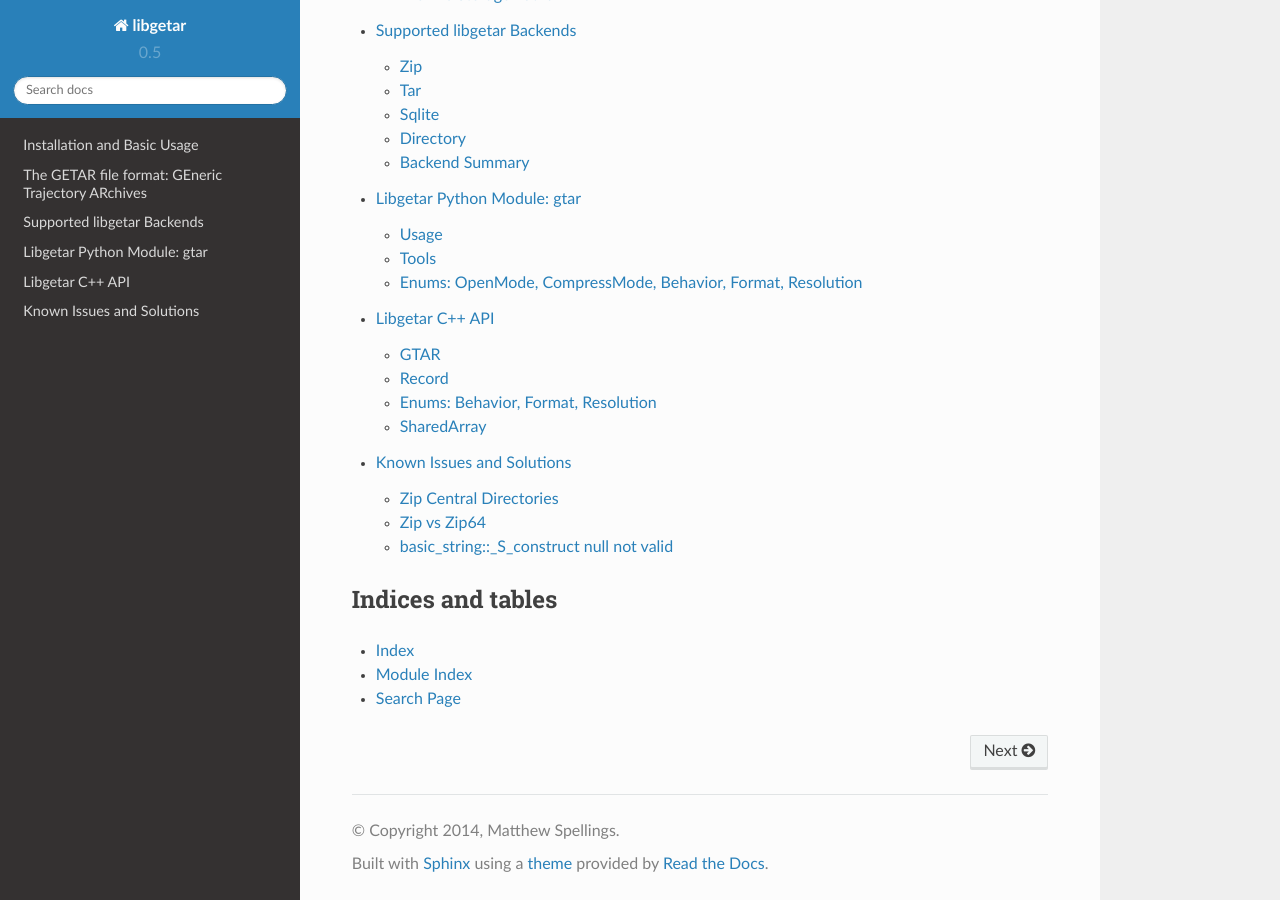
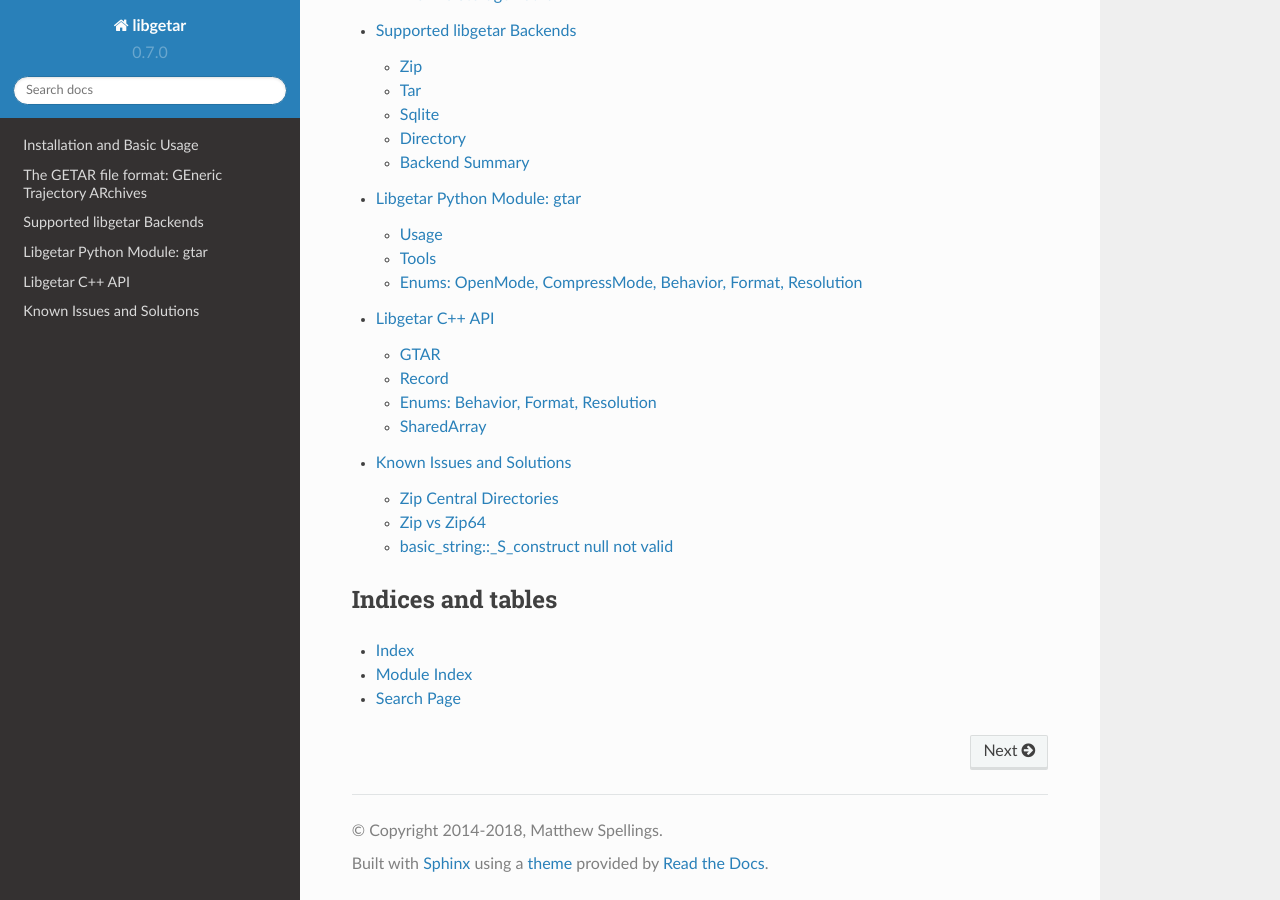
Before and after one commit to glotzerlab/libgetar, a Sphinx documentation site: the page built from doc/source/index.rst, in a window 1280 px wide and 900 px high, scrolled down 557 px. Built offline with Sphinx 7.4.7 and the Read the Docs theme 2.0.0, drawn with Linux system fonts in a browser that asks for light colours.

Commit message:
Update version and copyright year in documentation

```diff
--- a/doc/source/conf.py
+++ b/doc/source/conf.py
@@ -21,7 +21,14 @@ import os
 # add these directories to sys.path here. If the directory is relative to the
 # documentation root, use os.path.abspath to make it absolute, like shown here.
 #sys.path.insert(0, os.path.abspath('.'))
-sys.path.insert(0, os.path.abspath('../../gtar'))
+
+# (assume we have compiled and installed the cython module since we
+# won't have docstrings available otherwise)
+try:
+    import gtar
+    __version__ = gtar.__version__
+except ImportError:
+    __version__ = '(unknown version)'
 
 # determine if we are on readthedocs.org
 on_rtd = os.environ.get('READTHEDOCS', None) == 'True'
@@ -56,14 +63,14 @@ master_doc = 'index'
 
 # General information about the project.
 project = 'libgetar'
-copyright = '2014, Matthew Spellings'
+copyright = '2014-2018, Matthew Spellings'
 
 # The version info for the project you're documenting, acts as replacement for
 # |version| and |release|, also used in various other places throughout the
 # built documents.
 #
 # The short X.Y version.
-version = '0.5'
+version = __version__
 # The full version, including alpha/beta/rc tags.
 release = version
 
```
